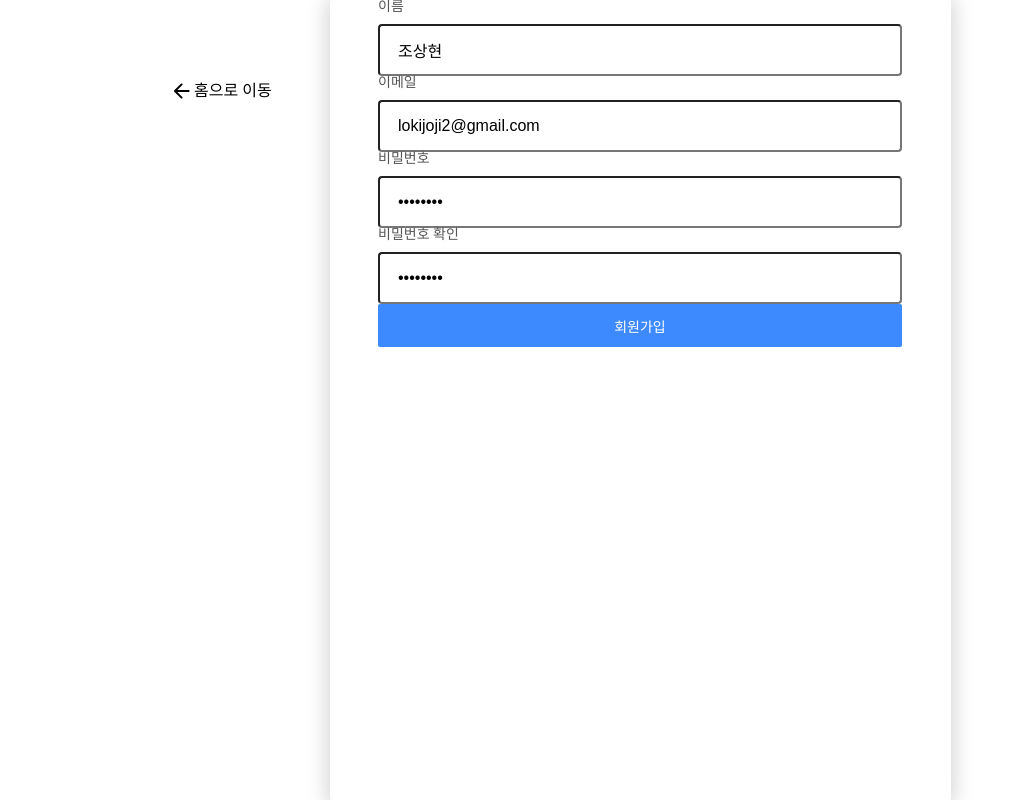
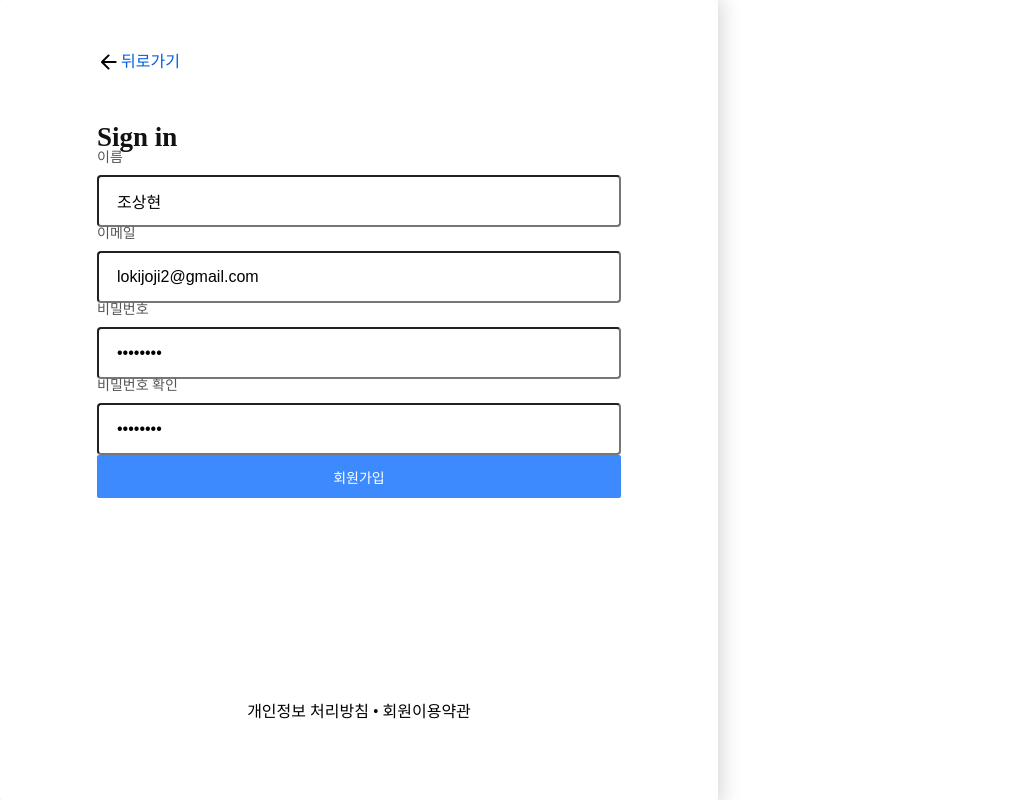
Before and after one commit to scouit/scouit-frontend, a React app: page /signup in a window 1280 px wide. Shown: the whole page, without its empty margins (0-1023 px from the left). Built offline with nearby package versions, Linux system fonts and the light colour scheme; no server answers.

Commit message:
(#17) feat: Auth layout추가

```diff
--- a/src/layouts/Auth.tsx
+++ b/src/layouts/Auth.tsx
@@ -1,8 +1,9 @@
-import { Arrow } from '@/assets';
+import { Arrow, AuthBack } from '@/assets';
 import { ReactNode } from 'react';
 import { Link } from 'react-router-dom';
 import styled from 'styled-components';
 import { FormEvent } from 'react';
+import { Text } from '@/components/common/text';
 
 interface PropsType {
   children: ReactNode;
@@ -17,37 +18,51 @@ export const AuthWrapper = ({ children, onSubmit }: PropsType) => {
 
   return (
     <_Wrapper>
-      <_GoHome to="/">
-        <Arrow direction="left" />
-        홈으로 이동
-      </_GoHome>
-      <_Box onSubmit={onSubmitPreventDefault}>
-        <div>{children}</div>
-      </_Box>
+      <_AuthWhiteBox>
+        <div>
+          <_GoHome to="/">
+            <Arrow direction="left" color="#005DE8" />
+            뒤로가기
+          </_GoHome>
+
+          <Text size="heading1">Sign in</Text>
+
+          <form onSubmit={onSubmitPreventDefault}>{children}</form>
+
+          <_SetFixPolicyLink>
+            <Link to="/signup">개인정보 처리방침</Link> •
+            <Link to="/reset-password"> 회원이용약관</Link>
+          </_SetFixPolicyLink>
+        </div>
+      </_AuthWhiteBox>
     </_Wrapper>
   );
 };
 
 const _GoHome = styled(Link)`
-  position: absolute;
-  top: 79px;
-  left: 170px;
   display: flex;
   align-items: center;
-  justify-content: center;
+  color: ${({ theme }) => theme.color.primaryDarken2};
+  margin: 50px 0;
 `;
 
 const _Wrapper = styled.div`
-  display: flex;
-  justify-content: center;
-  align-items: center;
   height: 100vh;
 `;
 
-const _Box = styled.form`
-  width: 621px;
-  height: 800px;
+const _SetFixPolicyLink = styled.div`
+  position: absolute;
+  width: 524px;
+  text-align:center;
+  bottom: 10%;
+`;
+
+const _AuthWhiteBox = styled.div`
+  float: left;
+  width: 718px;
+  height: 100%;
   border-radius: 2px;
+  background-color: ${({ theme }) => theme.color.gray1};
   box-shadow: ${({ theme }) => theme.shadow.modal};
   > div {
     width: 524px;
```
